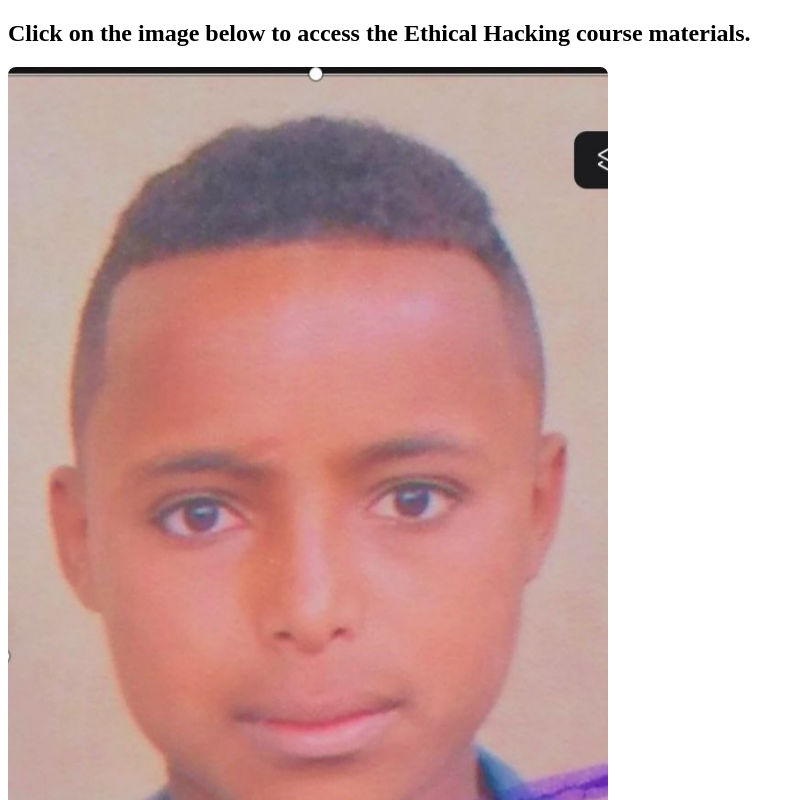
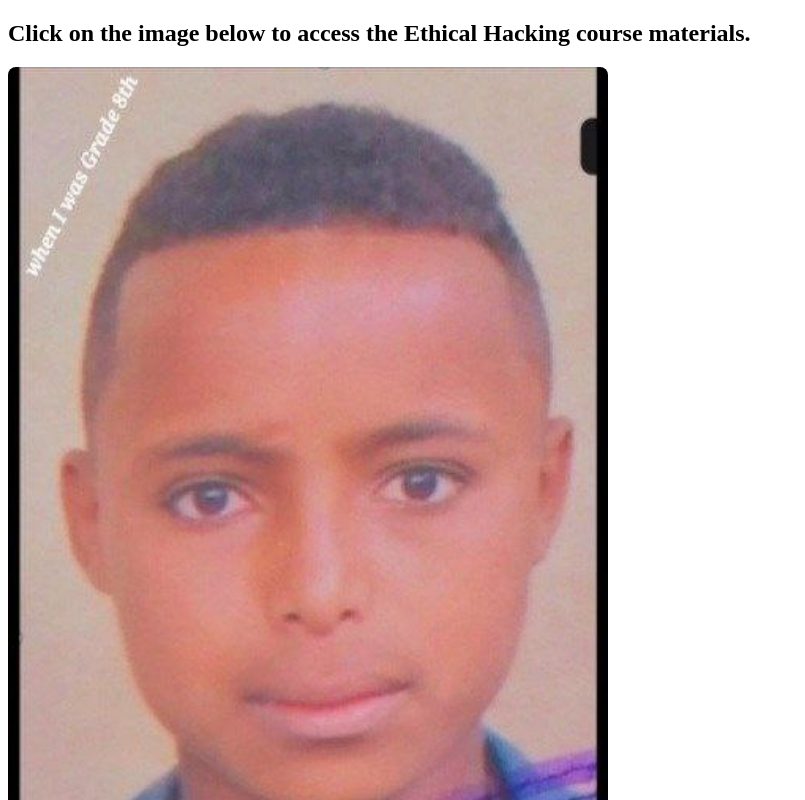
Before and after one commit to At-twenty-twenty-four/Ethical_hacking_course, a plain HTML site: page index.html in a window 1280 px wide. Shown: the top 800 px of the page, without its empty margins (0-805 px from the left). Drawn offline with Linux system fonts and the light colour scheme.

Commit message:
Update index.html

```diff
--- a/index.html
+++ b/index.html
@@ -18,7 +18,7 @@
 
     <h2>Click on the image below to access the Ethical Hacking course materials.</h2>
 
-    <img src="three.png" alt="Course Materials" id="image">
+    <img src="four.jpg" alt="Course Materials" id="image">
 
     <script>
         // Function to redirect to the files when clicked anywhere on the body
```
